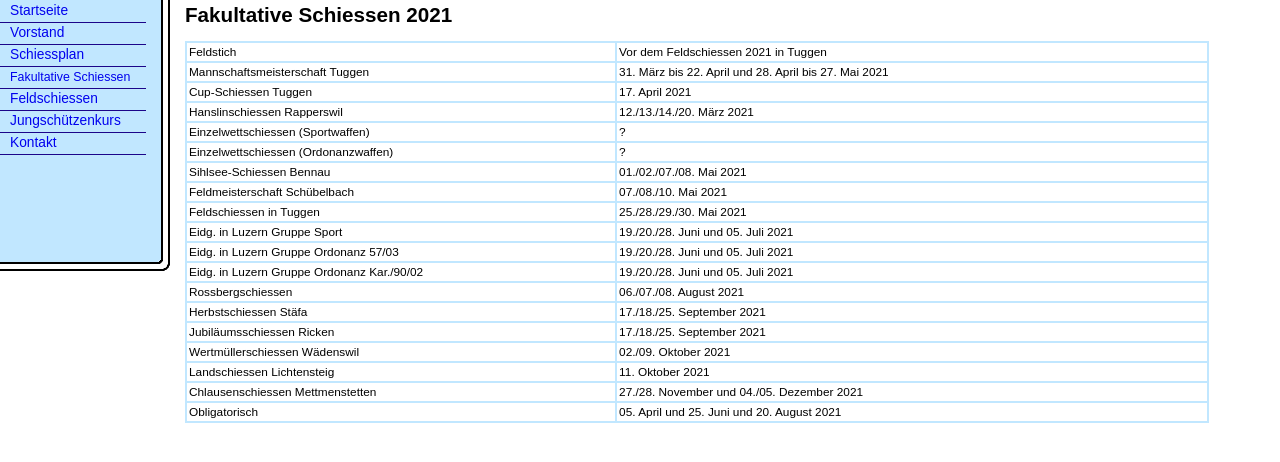
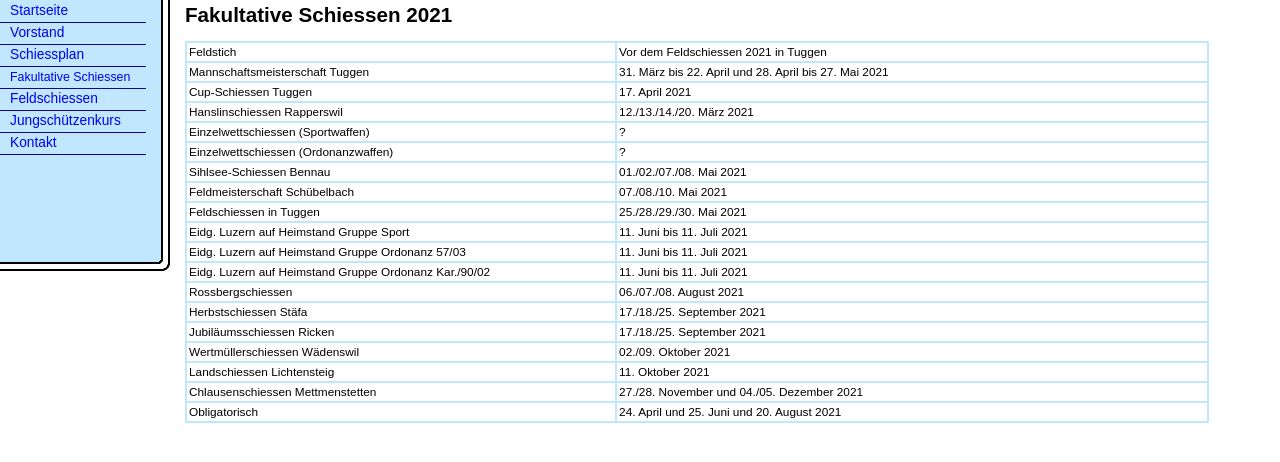
Before and after one commit to mjanser/sg-tuggen-website, a Symfony app: template templates/gruppenschiessen.html.twig in a window 1280 px wide. Shown: the part 149-611 px from the top of the page. Run offline with Twig, Linux system fonts and the light colour scheme; the template is opened without the code that fills it, so the values that code supplies are empty; some libraries are stand-ins or nearby versions.

Commit message:
Update dates

```diff
--- a/templates/gruppenschiessen.html.twig
+++ b/templates/gruppenschiessen.html.twig
@@ -42,16 +42,16 @@
     <td class="date">25./28./29./30. Mai 2021</td>
 </tr>
 <tr class="datetime">
-    <td class="shooting">Eidg. in Luzern Gruppe Sport</td>
-    <td class="date">19./20./28. Juni und 05. Juli 2021</td>
+    <td class="shooting">Eidg. Luzern auf Heimstand Gruppe Sport</td>
+    <td class="date">11. Juni bis 11. Juli 2021</td>
 </tr>
 <tr class="datetime">
-    <td class="shooting">Eidg. in Luzern Gruppe Ordonanz 57/03</td>
-    <td class="date">19./20./28. Juni und 05. Juli 2021</td>
+    <td class="shooting">Eidg. Luzern auf Heimstand Gruppe Ordonanz 57/03</td>
+    <td class="date">11. Juni bis 11. Juli 2021</td>
 </tr>
 <tr class="datetime">
-    <td class="shooting">Eidg. in Luzern Gruppe Ordonanz Kar./90/02</td>
-    <td class="date">19./20./28. Juni und 05. Juli 2021</td>
+    <td class="shooting">Eidg. Luzern auf Heimstand Gruppe Ordonanz Kar./90/02</td>
+    <td class="date">11. Juni bis 11. Juli 2021</td>
 </tr>
 <tr class="datetime">
     <td class="shooting">Rossbergschiessen</td>
@@ -79,7 +79,7 @@
 </tr>
 <tr class="datetime">
     <td class="shooting">Obligatorisch</td>
-    <td class="date">05. April und 25. Juni und 20. August 2021</td>
+    <td class="date">24. April und 25. Juni und 20. August 2021</td>
 </tr>
 </table>
 {% endblock %}
```
Also changed, not shown: templates/schiessplan.html.twig (+8 -8 lines).
